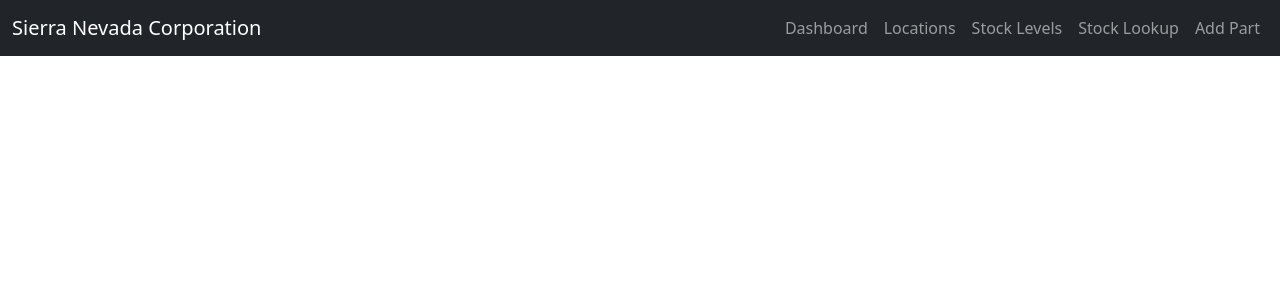
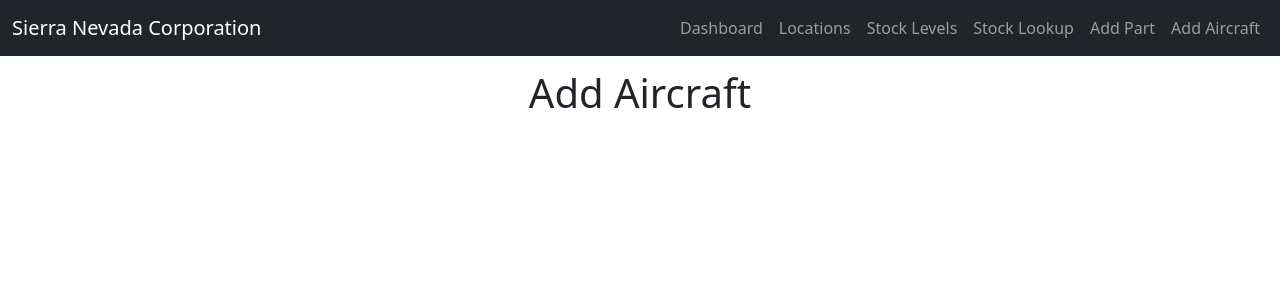
Before and after one commit to reicraftscodes/uas-lifecycle-management-frontend, a React (Create React App) app: page /add-aircraft in a window 1280 px wide. Shown: the top 300 px of the page. Built offline with nearby package versions, Linux system fonts and the light colour scheme.

Commit message:
feat : issue #11 added blank addaircraft page and tied it in with the router and created a link on the navbar to access

```diff
--- a/src/App.js
+++ b/src/App.js
@@ -12,6 +12,7 @@ import Drone from "./pages/Drone";
 import Part from "./pages/Part";
 import StockLookup from "./pages/StockLookup";
 import AddPart from './pages/AddPart';
+import AddAircraft from './pages/AddAircraft';
 
 
 class App extends React.Component {
@@ -30,6 +31,7 @@ class App extends React.Component {
                     <Route path="/parts/:partId" element={<Part />} />
                     <Route path="/stock-lookup" element={<StockLookup/>} />
                     <Route path="/add-part" element={<AddPart/>} />
+                    <Route path="/add-aircraft" element={<AddAircraft/>} />
                 </Routes>
             </div>
         )
--- a/src/components/AppNavbar.js
+++ b/src/components/AppNavbar.js
@@ -34,6 +34,9 @@ export default class AppNavbar extends React.Component {
                             <NavItem>
                                 <NavLink href="/add-part">Add Part</NavLink>
                             </NavItem>
+                            <NavItem>
+                                <NavLink href="/add-aircraft">Add Aircraft</NavLink>
+                            </NavItem>
                         </Nav>
                 </Navbar>
             </div>
--- /dev/null
+++ b/src/pages/AddAircraft.js
@@ -0,0 +1,17 @@
+
+const AddAircraft = () => {
+
+
+    return(
+        <div class="main">
+            <h1>Add Aircraft</h1>
+
+
+
+
+
+        </div>
+    );
+}
+
+export default AddAircraft
```
